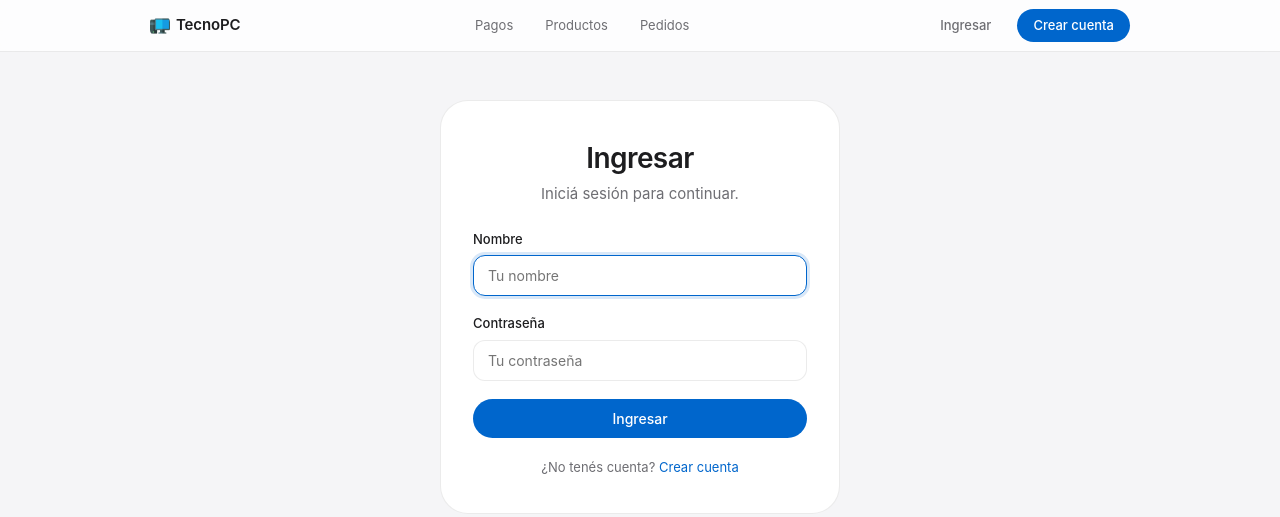
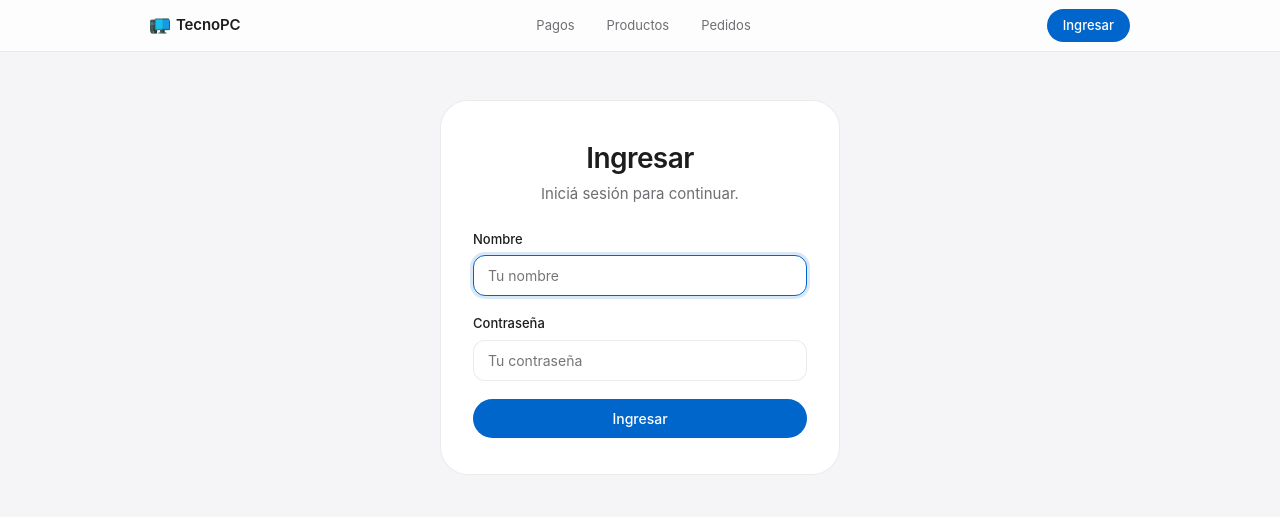
Before and after one commit to MisaelZanetti/Sistema_de_pagos, a Flask app: page /auth/login in a window 1280 px wide. Shown: the top 517 px of the page. Run offline with Flask 3, Linux system fonts and the light colour scheme.

Commit message:
Reestructuracion de la estructura

```diff
--- a/app/__init__.py
+++ b/app/__init__.py
@@ -1,4 +1,5 @@
 from flask import Flask, redirect, url_for
+from flask_login import current_user
 from app.config import config
 from app.extensions import db, login_manager, migrate, csrf
 
@@ -24,6 +25,8 @@ def create_app(config_name='development'):
 
     @app.route('/')
     def index():
+        if not current_user.is_authenticated:
+            return redirect(url_for('auth.login'))
         return redirect(url_for('pagos.index'))
 
     return app
--- a/app/modules/auth/routes.py
+++ b/app/modules/auth/routes.py
@@ -16,8 +16,10 @@ def index():
 
 
 @auth_bp.route('/register', methods=['GET', 'POST'])
+@login_required
 def register():
-    if current_user.is_authenticated:
+    if current_user.role != 'admin':
+        flash('Solo el administrador puede registrar cuentas.', 'danger')
         return redirect(url_for('pagos.index'))
 
     form = RegisterForm()
@@ -29,8 +31,7 @@ def register():
         if error:
             flash(error, 'danger')
         else:
-            login_user(user)
-            flash(f'¡Bienvenido, {user.username}! Tu cuenta fue creada.', 'success')
+            flash(f'Cuenta "{user.username}" creada.', 'success')
             return redirect(url_for('pagos.index'))
 
     return render_template('auth/register.html', form=form)
--- a/app/modules/productos/routes.py
+++ b/app/modules/productos/routes.py
@@ -1,16 +1,19 @@
 from flask import flash, redirect, render_template, url_for
+from flask_login import login_required
 from . import productos_bp
 from .forms import ProductoForm
 from .services import ProductosService
 
 
 @productos_bp.route('/')
+@login_required
 def index():
     productos = ProductosService.get_all()
     return render_template('productos/index.html', productos=productos)
 
 
 @productos_bp.route('/nuevo', methods=['GET', 'POST'])
+@login_required
 def crear():
     form = ProductoForm()
     if form.validate_on_submit():
@@ -26,6 +29,7 @@ def crear():
 
 
 @productos_bp.route('/<int:producto_id>/editar', methods=['GET', 'POST'])
+@login_required
 def editar(producto_id):
     producto = ProductosService.get_by_id(producto_id)
     form = ProductoForm(obj=producto)
@@ -43,6 +47,7 @@ def editar(producto_id):
 
 
 @productos_bp.route('/<int:producto_id>/eliminar', methods=['POST'])
+@login_required
 def eliminar(producto_id):
     ProductosService.delete(producto_id)
     flash('Producto eliminado.', 'info')
--- a/app/templates/auth/login.html
+++ b/app/templates/auth/login.html
@@ -29,10 +29,6 @@
 
                 {{ form.submit(class='btn btn--primary btn--block') }}
             </form>
-
-            <p class="auth__footer">
-                ¿No tenés cuenta? <a href="{{ url_for('auth.register') }}">Crear cuenta</a>
-            </p>
         </div>
     </div>
 {% endblock %}
--- a/app/templates/base.html
+++ b/app/templates/base.html
@@ -41,10 +41,12 @@
       <div class="navbar__auth">
         {% if current_user.is_authenticated %}
         <span class="navbar__user">Hola, {{ current_user.username }}</span>
+        {% if current_user.role == 'admin' %}
+        <a class="navbar__cta navbar__cta--ghost" href="{{ url_for('auth.register') }}">Crear cuenta</a>
+        {% endif %}
         <a class="navbar__cta navbar__cta--ghost" href="{{ url_for('auth.logout') }}">Salir</a>
         {% else %}
-        <a class="navbar__cta navbar__cta--ghost" href="{{ url_for('auth.login') }}">Ingresar</a>
-        <a class="navbar__cta navbar__cta--primary" href="{{ url_for('auth.register') }}">Crear cuenta</a>
+        <a class="navbar__cta navbar__cta--primary" href="{{ url_for('auth.login') }}">Ingresar</a>
         {% endif %}
       </div>
     </div>
```
Also changed, not shown: app/modules/pagos/routes.py (+4 -3 lines), app/modules/pedidos/routes.py (+8 -0 lines).
